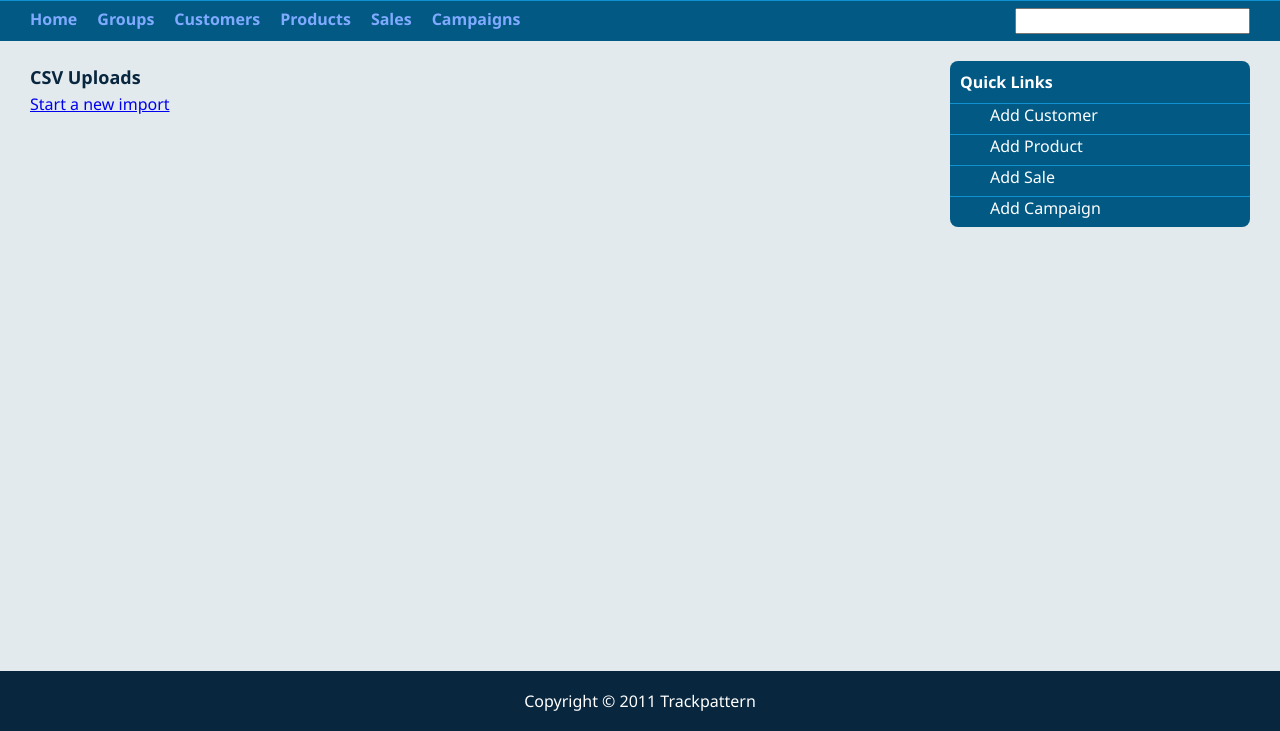
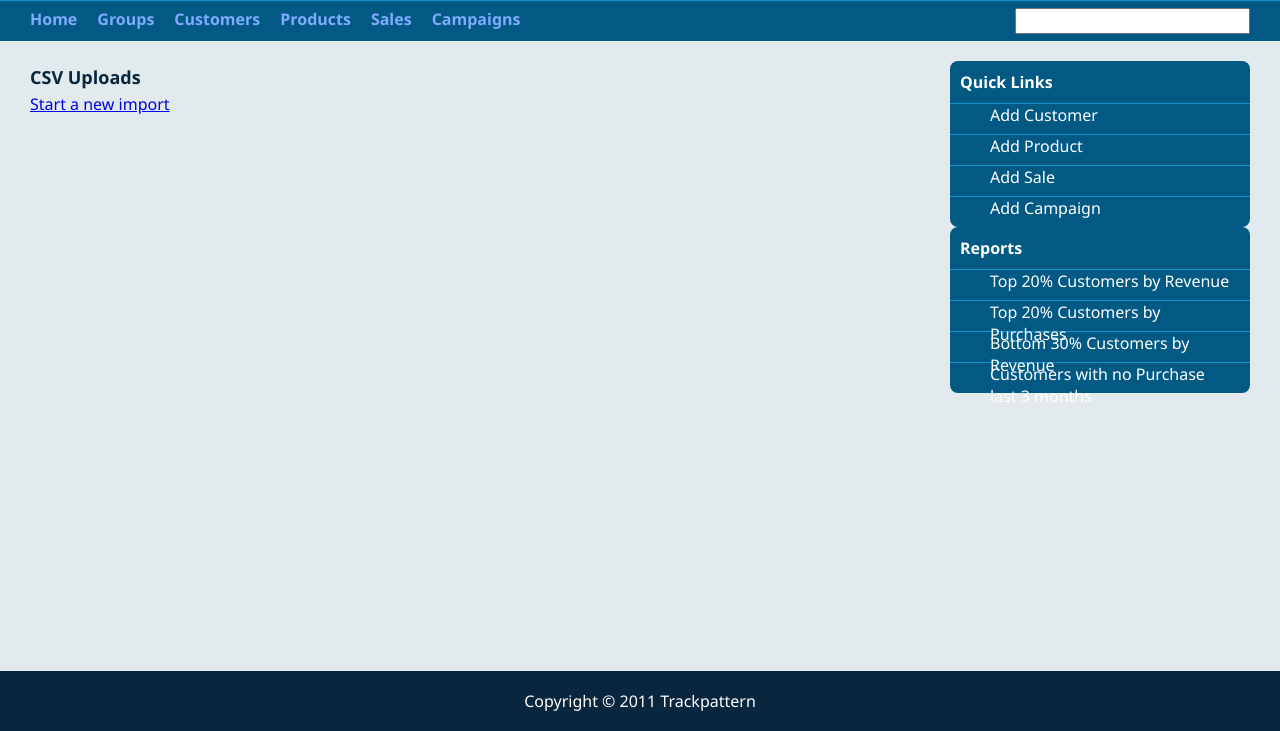
Before and after one commit to moeburney/trackpattern, a Django app: template csvimporter/templates/csv_list.html in a window 1280 px wide. Shown: the part 69-800 px from the top of the page. Run offline with Django 3.2, Linux system fonts and the light colour scheme; the template is opened without the code that fills it, so the values that code supplies are empty.

Commit message:
moving links

```diff
--- a/templates/base.html
+++ b/templates/base.html
@@ -70,6 +70,15 @@
                     <li><a href="/core/campaign/add/">Add Campaign</a></li>
                 </ul>
             </div>
+            <div class="quicklinks">
+                <ul>
+                    <span class='quicklinks-header'>Reports</span>
+                    <li><a href="/home/stats_rev/">Top 20% Customers by Revenue</a></li>
+                    <li><a href="/home/stats_pur/">Top 20% Customers by Purchases</a></li>
+                    <li><a href="/home/stats_bottom_30/">Bottom 30% Customers by Revenue</a></li>
+                    <li><a href="/home/stats_no_purchase_3_months/">Customers with no Purchase last 3 months</a></li>
+                </ul>
+            </div>
         </td>
     </tr>
     <tr class='footer-row'>
--- a/templates/home/home.html
+++ b/templates/home/home.html
@@ -100,7 +100,6 @@
                             <a href="stats_bottom_30"><span class='datarow-item-lable' style='white-space:normal;'>stats_bottom_30</span></a><br><br>
                             <a href="stats_no_purchase_3_months"><span class='datarow-item-lable'
                                                                        style='white-space:normal;'>stats_no_purchase_3_months</span></a><br><br>
-                            <a href="stats_monthly_growth"><span class='datarow-item-lable' style='white-space:normal;'>stats_monthly_growth[not working]</span></a><br><br>
                         </td>
                     </tr>
                 </table>
@@ -131,7 +130,7 @@
                                 </li>
                                 <li><a id="revenue_by_product_over_time" class="profit_chart" href="#">Revenue by
                                     Product Over Time</a></li>
-                                <li><a id="monthly_sales_growth" class="profit_chart" href="#">Monthly Sales Growth</a></li>
+                                <li><a id="monthly_sales_growth" class="profit_chart" href="#">Monthly Growth</a></li>
                             </ul>
 
                     </th>
@@ -249,7 +248,7 @@
         }
 
         var monthly_sales_growth = function () {
-            $("#chart_title").html("Monthly Sales Growth");
+            $("#chart_title").html("Monthly Growth");
 
             $("#chartrow").html("<div id='chartlegend' style='font-size:11px; font-weight:bold;background-color:#fff'><span style='color: #990000;'>Sales/TotalCustomers</span><br></div><div id='chartdiv'></div>");
 
```
